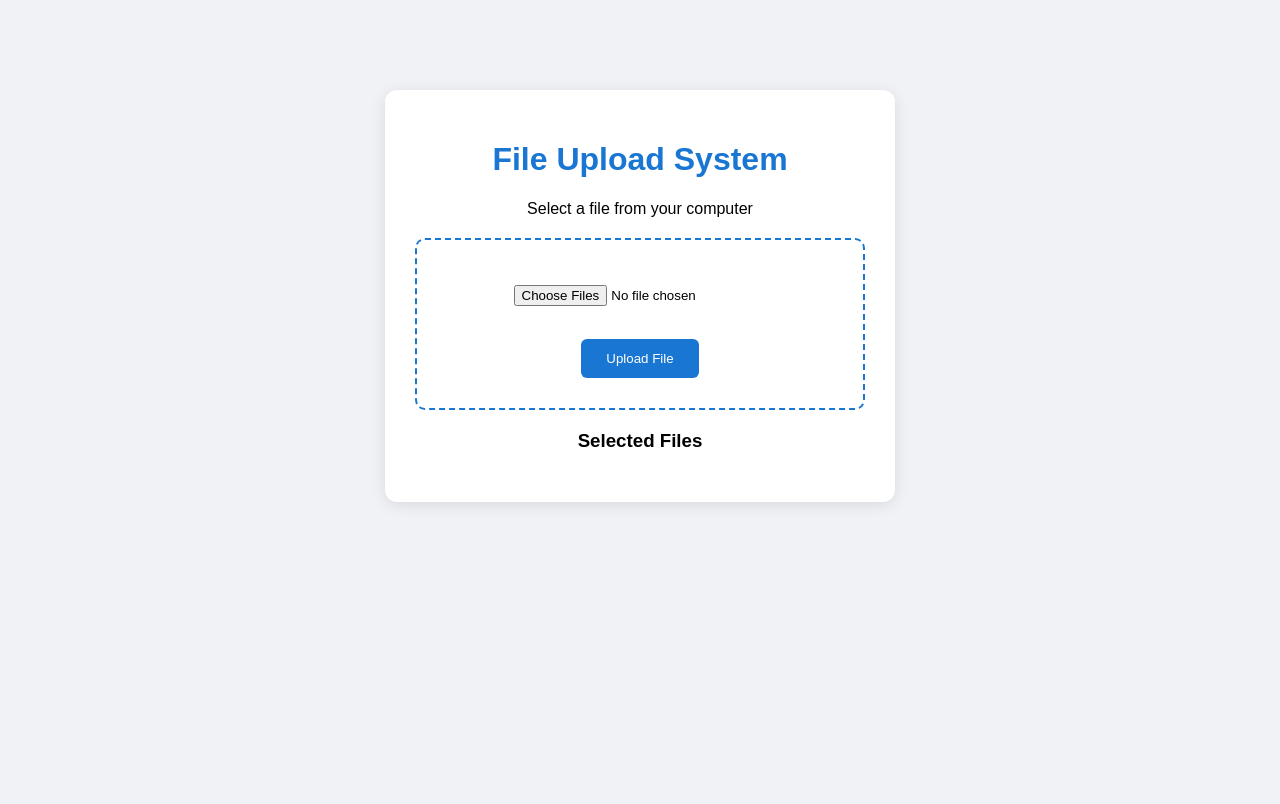
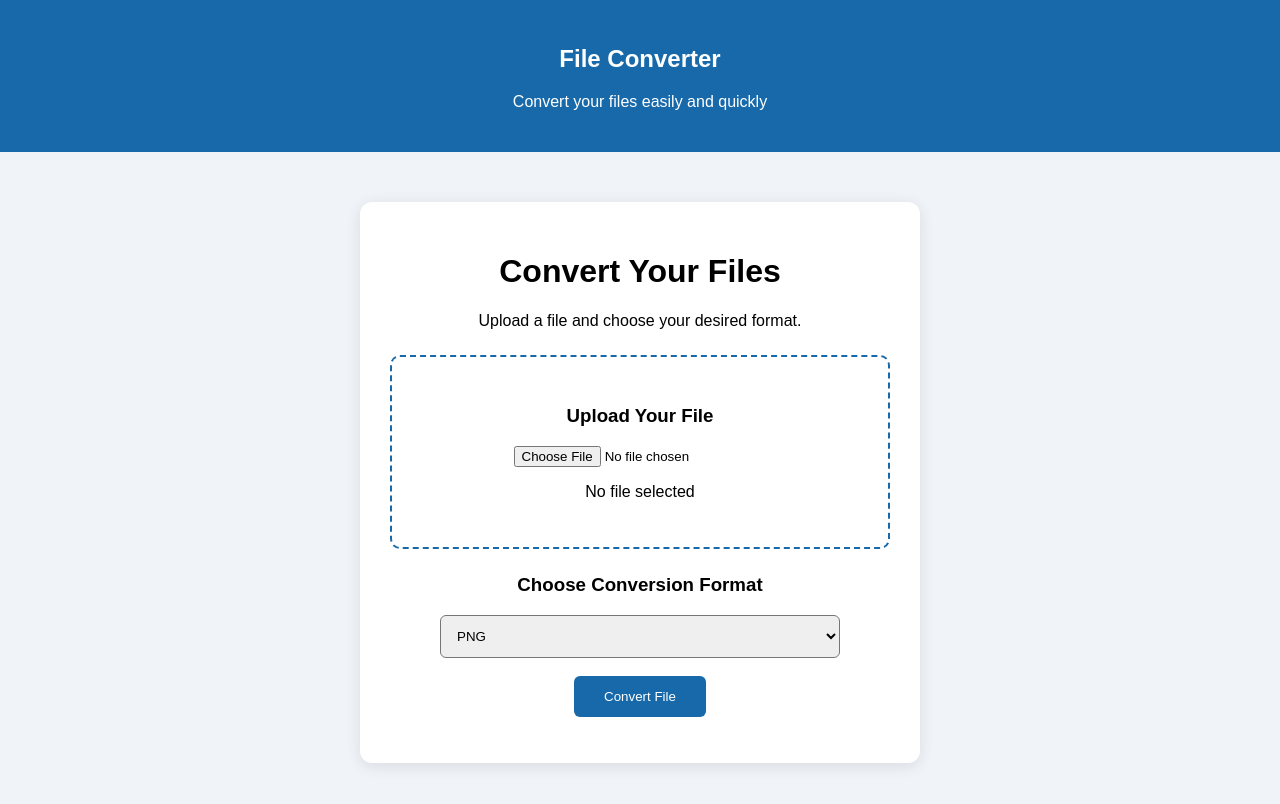
Before and after one commit to iraguhaemmanuel2001/jenkins-html-project, a plain HTML site: page index.html in a window 1280 px wide. Drawn offline with Linux system fonts and the light colour scheme.

Commit message:
Update website title

```diff
--- a/index.html
+++ b/index.html
@@ -4,119 +4,47 @@
 <head>
     <meta charset="UTF-8">
     <meta name="viewport" content="width=device-width, initial-scale=1.0">
-    <title>File Upload Website</title>
+    <title>File Converter</title>
+    <link rel="stylesheet" href="style.css">
+</head>
+<body>
 
-    <style>
-        body {
-            font-family: Arial, sans-serif;
-            background: #f0f2f5;
-            margin: 0;
-            padding: 40px;
-        }
-
-        .container {
-            width: 450px;
-            max-width: 90%;
-            margin: 50px auto;
-            background: white;
-            padding: 30px;
-            border-radius: 12px;
-            box-shadow: 0 3px 15px rgba(0,0,0,0.1);
-            text-align: center;
-        }
-
-        h1 {
-            color: #1976d2;
-        }
-
-        .upload-box {
-            border: 2px dashed #1976d2;
-            padding: 30px;
-            border-radius: 10px;
-            margin: 20px 0;
-        }
-
-        input {
-            margin: 15px 0;
-        }
-
-        button {
-            background: #1976d2;
-            color: white;
-            border: none;
-            padding: 12px 25px;
-            border-radius: 6px;
-            cursor: pointer;
-        }
-
-        button:hover {
-            background: #0d47a1;
-        }
-
-        #fileList {
-            text-align: left;
-            margin-top: 20px;
-        }
-
-        li {
-            margin: 10px 0;
-        }
-    </style>
-</head>
-
-<body>
+<header>
+    <h2>File Converter</h2>
+    <p>Convert your files easily and quickly</p>
+</header>
 
 <div class="container">
 
-    <h1>File Upload System</h1>
-
-    <p>Select a file from your computer</p>
+    <h1>Convert Your Files</h1>
+    <p>Upload a file and choose your desired format.</p>
 
     <div class="upload-box">
+        <h3>Upload Your File</h3>
 
-        <form>
-            <input type="file" id="fileInput" multiple>
-            <br><br>
+        <input type="file" id="fileInput">
 
-            <button type="button" onclick="uploadFile()">
-                Upload File
-            </button>
-        </form>
-
+        <p id="fileName">No file selected</p>
     </div>
 
-    <h3>Selected Files</h3>
+    <h3>Choose Conversion Format</h3>
 
-    <ul id="fileList"></ul>
+    <select id="format">
+        <option value="png">PNG</option>
+        <option value="jpg">JPG</option>
+        <option value="pdf">PDF</option>
+        <option value="txt">TXT</option>
+    </select>
+
+    <br><br>
+
+    <button onclick="convertFile()">Convert File</button>
+
+    <p id="message"></p>
 
 </div>
 
-<script>
-    function uploadFile() {
-
-        const input = document.getElementById("fileInput");
-        const fileList = document.getElementById("fileList");
-
-        if (input.files.length === 0) {
-            alert("Please select a file first!");
-            return;
-        }
-
-        for (let file of input.files) {
-
-            let li = document.createElement("li");
-
-            li.textContent = file.name +
-                " (" + (file.size / 1024).toFixed(2) + " KB)";
-
-            fileList.appendChild(li);
-        }
-
-        alert("Files selected successfully!");
-
-        input.value = "";
-    }
-</script>
+<script src="script.js"></script>
 
 </body>
 </html>
--- /dev/null
+++ b/script.js
@@ -0,0 +1,70 @@
+
+const fileInput = document.getElementById("fileInput");
+
+fileInput.addEventListener("change", function() {
+    document.getElementById("fileName").textContent =
+        this.files.length ? this.files[0].name : "No file selected";
+});
+
+function convertFile() {
+
+    const file = fileInput.files[0];
+    const format = document.getElementById("format").value;
+    const message = document.getElementById("message");
+
+    if (!file) {
+        alert("Please select a file!");
+        return;
+    }
+
+    if (!["image/jpeg", "image/png"].includes(file.type)) {
+        message.textContent =
+            "This version supports JPG and PNG images only.";
+        return;
+    }
+
+    const image = new Image();
+    const url = URL.createObjectURL(file);
+
+    image.onload = function() {
+
+        const canvas = document.createElement("canvas");
+        canvas.width = image.width;
+        canvas.height = image.height;
+
+        const context = canvas.getContext("2d");
+        context.drawImage(image, 0, 0);
+
+        const mime = format === "jpg" ?
+            "image/jpeg" : "image/png";
+
+        canvas.toBlob(function(blob) {
+
+            if (!blob) {
+                message.textContent = "Conversion failed.";
+                URL.revokeObjectURL(url);
+                return;
+            }
+
+            const downloadURL = URL.createObjectURL(blob);
+            const link = document.createElement("a");
+
+            link.href = downloadURL;
+            link.download = "converted." + format;
+            link.click();
+
+            URL.revokeObjectURL(downloadURL);
+            URL.revokeObjectURL(url);
+
+            message.textContent = "File converted successfully!";
+
+        }, mime);
+    };
+
+    image.onerror = function() {
+        message.textContent = "Could not read this image.";
+        URL.revokeObjectURL(url);
+    };
+
+    image.src = url;
+}
--- /dev/null
+++ b/style.css
@@ -0,0 +1,54 @@
+
+body {
+    font-family: Arial, sans-serif;
+    background: #f0f4f8;
+    margin: 0;
+}
+
+header {
+    background: #1769aa;
+    color: white;
+    text-align: center;
+    padding: 25px;
+}
+
+.container {
+    background: white;
+    width: 500px;
+    max-width: 85%;
+    margin: 50px auto;
+    padding: 30px;
+    text-align: center;
+    border-radius: 12px;
+    box-shadow: 0 3px 15px rgba(0,0,0,0.1);
+}
+
+.upload-box {
+    border: 2px dashed #1769aa;
+    padding: 30px;
+    border-radius: 10px;
+    margin: 25px 0;
+}
+
+select {
+    padding: 12px;
+    width: 80%;
+    border-radius: 6px;
+}
+
+button {
+    background: #1769aa;
+    color: white;
+    padding: 13px 30px;
+    border: none;
+    border-radius: 6px;
+    cursor: pointer;
+}
+
+button:hover {
+    background: #0d4778;
+}
+
+#message {
+    color: green;
+}
```
